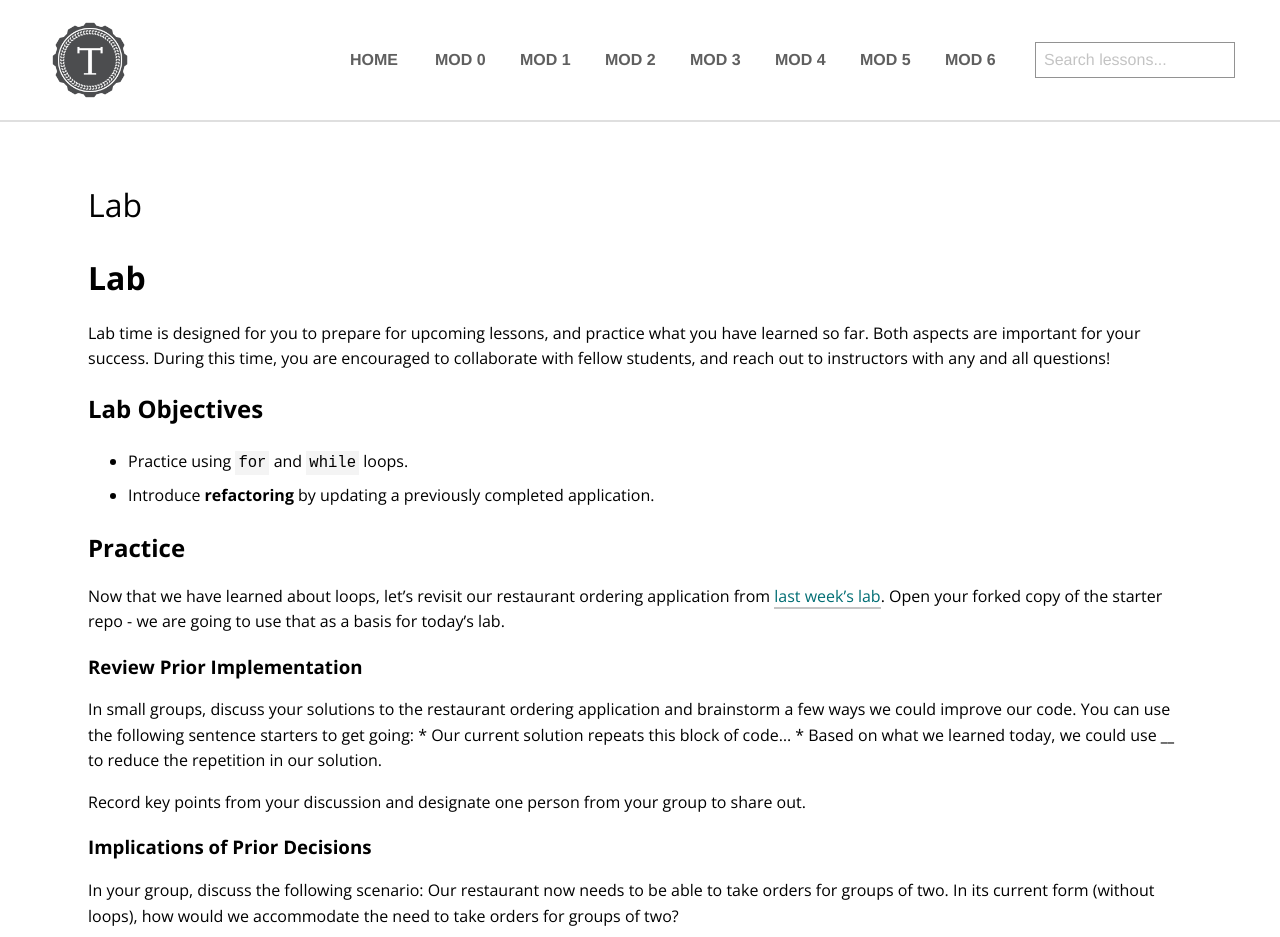
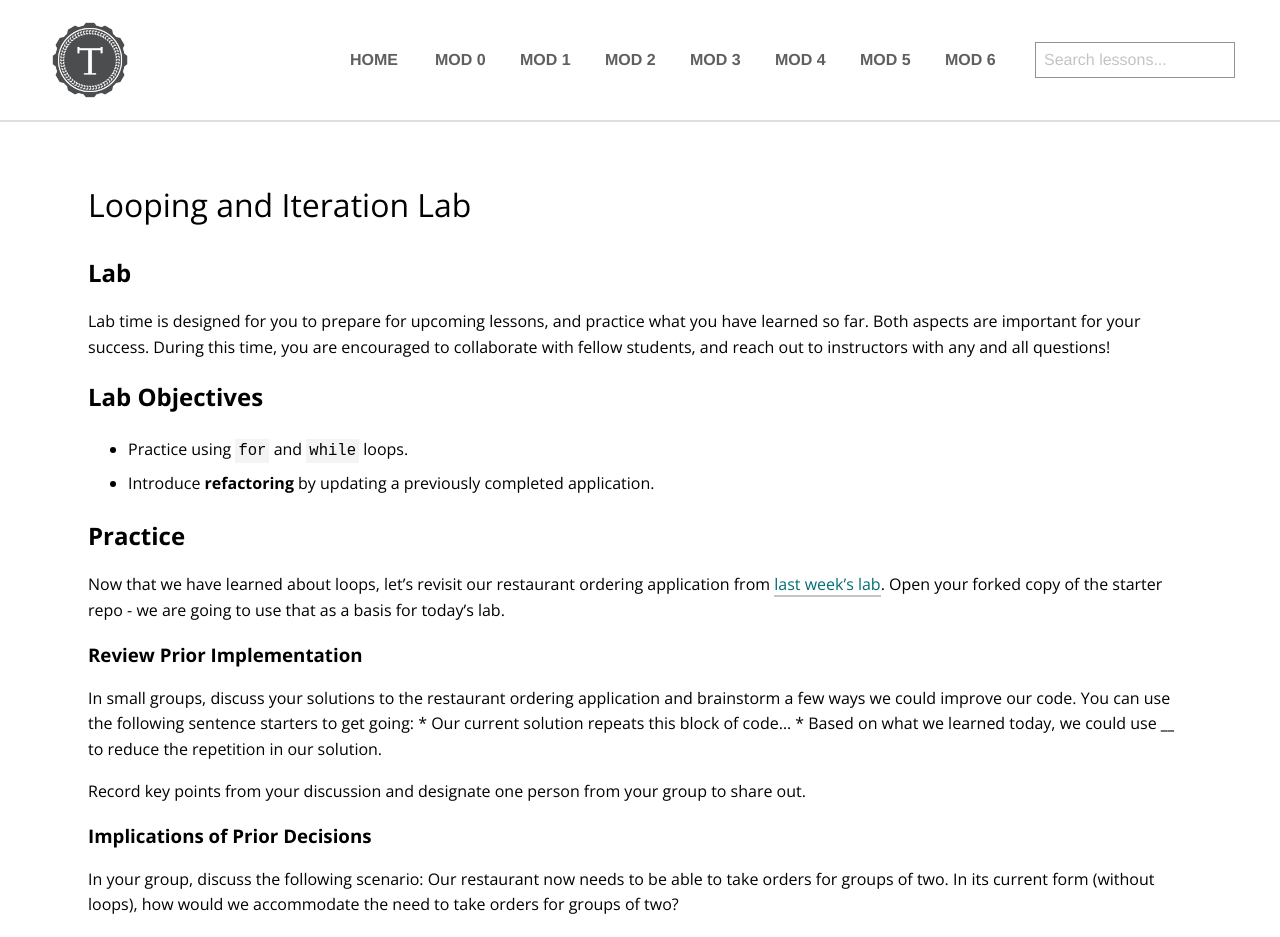
Before and after one commit to turingschool/launch-curriculum, a Jekyll site: the page built from module1/labs/Week2/Looping.md, in a window 1280 px wide. Shown: the top 937 px of the page. Built offline with Jekyll 4.4.1, drawn with Linux system fonts in a browser that asks for light colours; nearby versions of some CDN libraries; comment, search, counter and statistics services are not loaded; our own code applies the rules of GitHub Pages for plain Markdown files.

Commit message:
Week 2 Labs Usability

```diff
--- a/module1/labs/Week2/Looping.md
+++ b/module1/labs/Week2/Looping.md
@@ -1,8 +1,9 @@
 ---
 layout: page
+title:  Looping and Iteration Lab
 ---
 
-# Lab
+## Lab
 Lab time is designed for you to prepare for upcoming lessons, and practice what you have learned so far.  Both aspects are important for your success.  During this time, you are encouraged to collaborate with fellow students, and reach out to instructors with any and all questions!
 
 <aside class="instructor-notes">
```
Also changed, not shown: module1/labs/Week2/Collections.md (+1 -0 lines), module1/labs/Week2/Methods.md (+1 -0 lines).
